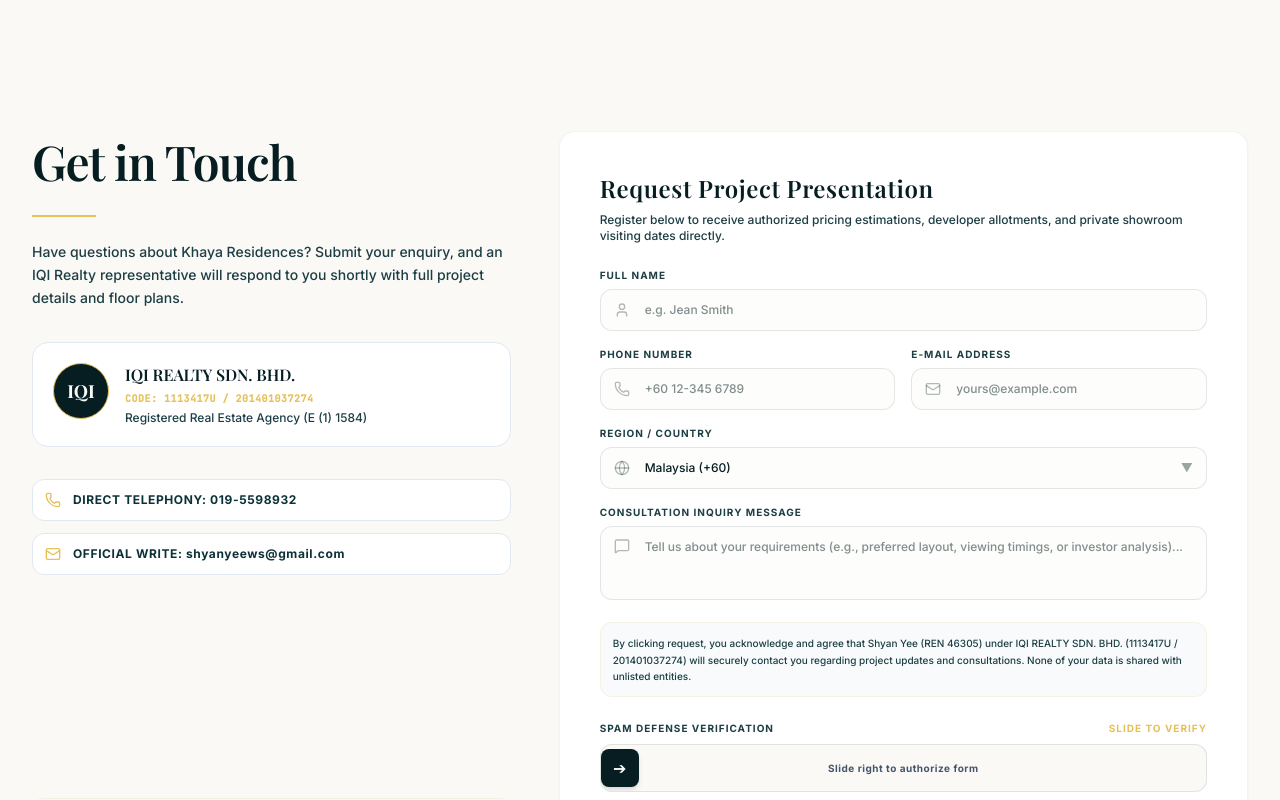
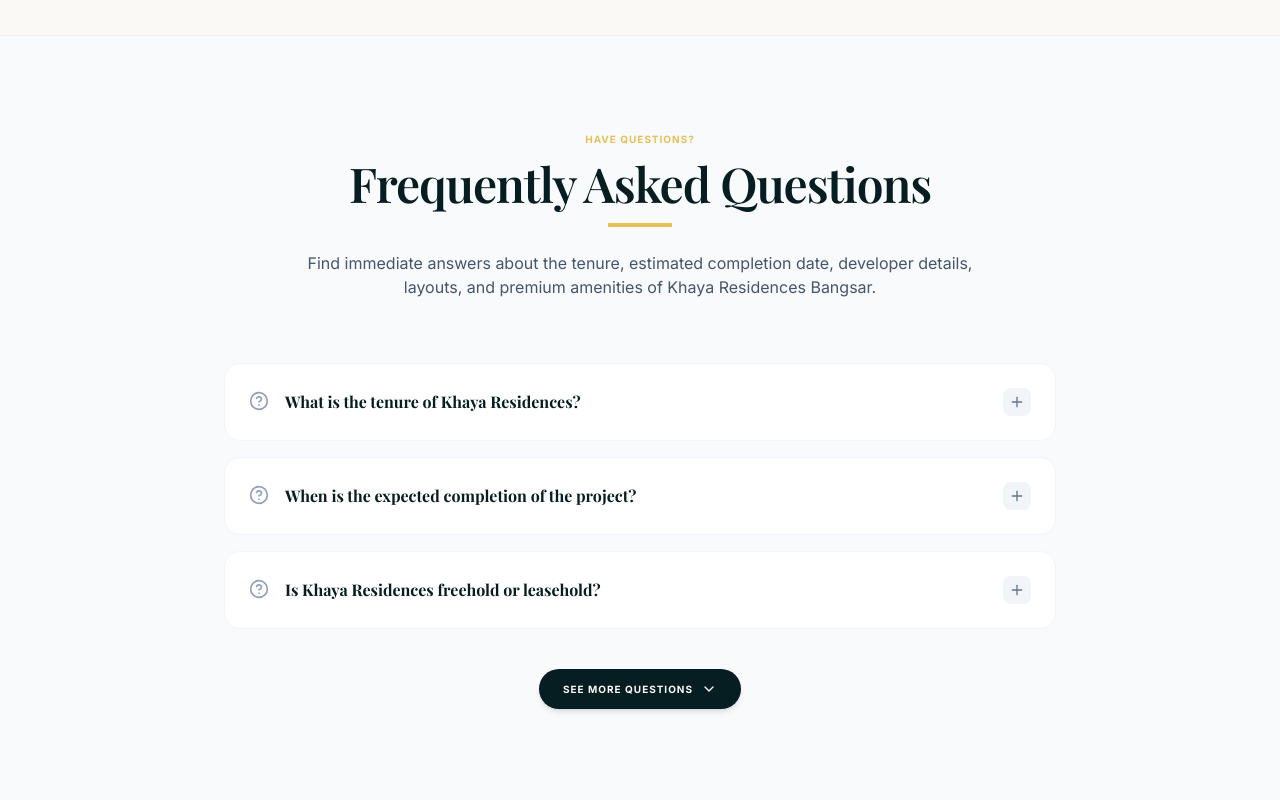
Before and after one commit to saltyfish87/khaya-residences-bangsar, a React (Vite) app: page / in a window 1280 px wide. Shown: the part 9140-9940 px from the top of the page. Built offline with nearby package versions, Linux system fonts and the light colour scheme; a web font is replaced by a local one.

Commit message:
feat: add FAQ section to landing page
Implement FAQsSection component and update project data to provide key information about tenure, completion dates, and ownership to improve user transparency.

```diff
--- a/src/App.tsx
+++ b/src/App.tsx
@@ -28,6 +28,7 @@ import FacilitiesSection from './components/FacilitiesSection';
 import GallerySection from './components/GallerySection';
 import ContactForm from './components/ContactForm';
 import SchemaInjector from './components/SchemaInjector';
+import FAQsSection from './components/FAQsSection';
 import { KEY_FEATURES, FACILITIES } from './data/projectData';
 
 // Cleaned up imports
@@ -445,7 +446,8 @@ export default function App() {
       {/* 9. PORTFOLIO VISUAL GALLERY */}
       <GallerySection />
 
-
+      {/* 10. FREQUENTLY ASKED QUESTIONS */}
+      <FAQsSection />
 
       {/* 12. IMMERSIVE CONTACT CONSULTATION & ENQUIRY REGISTRATION (Honeypot, Captcha Verify, Agent Profiles) */}
       <section id="contact" className="py-20 sm:py-24 bg-brand-bg transition-all">
--- /dev/null
+++ b/src/components/FAQsSection.tsx
@@ -0,0 +1,105 @@
+import { useState } from 'react';
+import { motion, AnimatePresence } from 'motion/react';
+import { FAQS } from '../data/projectData';
+import { HelpCircle, ChevronDown, ChevronUp, Plus, Minus } from 'lucide-react';
+
+export default function FAQsSection() {
+  const [openId, setOpenId] = useState<string | null>(null);
+  const [showAll, setShowAll] = useState(false);
+
+  const toggleFaq = (id: string) => {
+    setOpenId(openId === id ? null : id);
+  };
+
+  const visibleFaqs = showAll ? FAQS : FAQS.slice(0, 3);
+
+  return (
+    <section id="faqs" className="py-20 sm:py-24 bg-slate-50 transition-all border-t border-slate-100">
+      <div className="max-w-4xl mx-auto px-4 sm:px-6 lg:px-8">
+
+        {/* Header Title */}
+        <div className="text-center mb-12 sm:mb-16">
+          <span className="text-[10px] tracking-widest font-extrabold text-brand-gold uppercase block mb-3">
+            HAVE QUESTIONS?
+          </span>
+          <h2 className="font-serif text-3xl sm:text-4xl lg:text-5xl text-slate-900 tracking-tight font-bold mb-4">
+            Frequently Asked Questions
+          </h2>
+          <div className="w-16 h-1 bg-brand-gold mx-auto mb-6" />
+          <p className="text-sm sm:text-base text-slate-600 max-w-2xl mx-auto font-sans">
+            Find immediate answers about the tenure, estimated completion date, developer details, layouts, and premium amenities of Khaya Residences Bangsar.
+          </p>
+        </div>
+
+        {/* FAQs Accordion Grid */}
+        <div className="space-y-4" id="faq-accordion-container">
+          <AnimatePresence initial={false}>
+            {visibleFaqs.map((faq, index) => {
+              const isOpen = openId === faq.id;
+              return (
+                <motion.div
+                  key={faq.id}
+                  initial={{ opacity: 0, y: 15 }}
+                  animate={{ opacity: 1, y: 0 }}
+                  exit={{ opacity: 0, y: -15 }}
+                  transition={{ duration: 0.3, delay: index * 0.05 }}
+                  className={`rounded-2xl border transition-all duration-300 ${
+                    isOpen
+                      ? 'bg-white border-brand-gold/40 shadow-sm'
+                      : 'bg-white border-slate-100 hover:border-brand-gold/30'
+                  }`}
+                  id={`faq-card-${faq.id}`}
+                >
+                  <button
+                    onClick={() => toggleFaq(faq.id)}
+                    className="w-full flex items-center justify-between p-5 sm:p-6 text-left focus:outline-none cursor-pointer group"
+                    aria-expanded={isOpen}
+                    id={`faq-btn-${faq.id}`}
+                  >
+                    <div className="flex items-start space-x-3 sm:space-x-4 pr-4">
+                      <HelpCircle className={`w-5 h-5 shrink-0 mt-0.5 transition-colors ${
+                        isOpen ? 'text-brand-gold' : 'text-slate-400 group-hover:text-brand-gold'
+                      }`} />
+                      <span className="font-serif text-sm sm:text-base text-slate-900 font-bold leading-relaxed">
+                        {faq.question}
+                      </span>
+                    </div>
+                    <div className={`p-1.5 rounded-lg transition-transform duration-300 ${
+                      isOpen ? 'bg-brand-gold/10 text-brand-gold rotate-180' : 'bg-slate-100 text-slate-500 group-hover:bg-brand-gold/10 group-hover:text-brand-gold'
+                    }`}>
+                      {isOpen ? <Minus className="w-4 h-4" /> : <Plus className="w-4 h-4" />}
+                    </div>
+                  </button>
+
+                  {/* Smooth dynamic answer expansion */}
+                  <div
+                    className={`overflow-hidden transition-all duration-300 ease-in-out ${
+                      isOpen ? 'max-h-[300px] opacity-100' : 'max-h-0 opacity-0'
+                    }`}
+                  >
+                    <div className="p-5 sm:p-6 pt-0 border-t border-slate-50 text-xs sm:text-sm text-slate-700 leading-relaxed font-sans font-medium">
+                      {faq.answer}
+                    </div>
+                  </div>
+                </motion.div>
+              );
+            })}
+          </AnimatePresence>
+        </div>
+
+        {/* Load More Trigger Button */}
+        <div className="mt-10 text-center">
+          <button
+            onClick={() => setShowAll(!showAll)}
+            className="inline-flex items-center space-x-2 px-6 py-3 rounded-full bg-slate-900 hover:bg-brand-gold text-white hover:text-slate-900 font-extrabold text-[10px] tracking-widest uppercase transition-all duration-300 shadow-md hover:shadow-lg cursor-pointer"
+            id="faq-toggle-more-btn"
+          >
+            <span>{showAll ? 'Show Fewer Questions' : 'See More Questions'}</span>
+            {showAll ? <ChevronUp className="w-4 h-4" /> : <ChevronDown className="w-4 h-4" />}
+          </button>
+        </div>
+
+      </div>
+    </section>
+  );
+}
--- a/src/data/projectData.ts
+++ b/src/data/projectData.ts
@@ -273,43 +273,53 @@ export const FACILITIES: FacilityItem[] = [
 export const FAQS: FAQItem[] = [
   {
     id: 'faq-1',
-    question: 'What is Khaya Residences Bangsar?',
-    answer: 'Khaya Residences (also known as Khaya Tree Bangsar) is a premium serviced residence development strategically placed along Jalan Bangsar. It features a single 61-storey tower consisting of 795 residential suites and a curated boutique retail podium.'
+    question: 'What is the tenure of Khaya Residences?',
+    answer: 'Khaya Residences is a 99-Year Leasehold serviced residence, offering stable, high-end long-term living built on prime TNB-owned land under a prestigious joint development.'
   },
   {
     id: 'faq-2',
-    question: 'Where is Khaya Residences located?',
-    answer: 'It is highly strategically situated along Jalan Bangsar in Kuala Lumpur, immediately bridging the established municipal triangle of Bangsar, Mid Valley City, and Kuala Lumpur Sentral. It places residents directly within a highly connectivity-focused central transit district.'
+    question: 'When is the expected completion of the project?',
+    answer: 'The estimated completion date for Khaya Residences is Q2 2029, giving buyers ample time for progressive payment and financial planning.'
   },
   {
     id: 'faq-3',
-    question: 'Who is the developer and landowner of the project?',
-    answer: 'The project is developed by the Melati Ehsan Group, an established community builder, on prime private real estate owned by Tenaga Nasional Berhad (TNB).'
+    question: 'Is Khaya Residences freehold or leasehold?',
+    answer: 'It is a 99-Year Leasehold development. It is built in cooperation with Tenaga Nasional Berhad (TNB) as the landowner, ensuring high security, compliance, and institutional-grade planning.'
   },
   {
     id: 'faq-4',
-    question: 'How far is Khaya Residences from the nearest transit hubs?',
-    answer: 'The development lies within comfortable walking distance (approximately 400 meters or 6 minutes walk) from the Abdullah Hukum LRT & KTM Station. This station links directly to KL Eco City and is just 1 LRT stop away from KL Sentral, which is only 2.5km away.'
+    question: 'What is Khaya Residences Bangsar?',
+    answer: 'Khaya Residences (also known as Khaya Tree Residences or Khaya Tree Residence) is a premium, single-block 61-storey serviced apartment development consisting of 795 luxury residential suites and a curated boutique retail podium.'
   },
   {
     id: 'faq-5',
-    question: 'What are the available layout choices and sizes?',
-    answer: 'We offer five meticulously planned layout designations: Type A (1 Bedroom, 630 sqft), Type B (2 Bedroom, 772 sqft), Type C (2+1 Bedroom, 980 sqft), Type D (3 Bedroom, 1,100 sqft), and Type E (3+1 Bedroom, 1,321 sqft).'
+    question: 'Where is Khaya Residences located?',
+    answer: 'It is strategically situated along Jalan Bangsar in Kuala Lumpur, immediately bridging the highly sought-after transit and commercial zones of Bangsar, Mid Valley City, and Kuala Lumpur Sentral.'
   },
   {
     id: 'faq-6',
-    question: 'What amenities are included in selected units?',
-    answer: 'Premium units come exceptionally appointed with high-tier built-in features including customized overhead kitchen cabinets, premium cooker hood & hob, inverter air conditioning units, household refrigerator, and luxury branded bathroom sanitary fittings.'
+    question: 'Who is the developer of the project?',
+    answer: 'The project is developed by the highly reputable Melati Ehsan Group, an established community builder in Malaysia known for deliverable excellence.'
   },
   {
     id: 'faq-7',
-    question: 'Who is this development primarily suitable for?',
-    answer: 'Due to its strategic proximity to elite corporate districts, transportation junctions, and premium lifestyle amenities, the project represents an ideal residential opportunity for upwardly-mobile young professionals, double-income-no-kids (DINK) couples, regional expatriates, and medical tourism buyers seeking convenient urban accessibility.'
+    question: 'How far is Khaya Residences from the nearest transit hubs?',
+    answer: 'The development is located just approximately 400 meters (about a 6-minute walk) from the Abdullah Hukum LRT & KTM Station. It is also just 1 LRT stop away from the major KL Sentral transportation hub.'
   },
   {
     id: 'faq-8',
-    question: 'Are there guarantees regarding rental yields or investments?',
-    answer: 'No. In absolute congruence with transparent ethical advertising and advertising guidelines, all material indicators are provided purely for educational reference. We do not provide, promise, or assure guaranteed appreciating values, guaranteed financial returns, or set rental outcomes. Interested buyers are strongly encouraged to undertake independent market analyses and consult our certified agent representatives.'
+    question: 'What are the available layout choices and sizes?',
+    answer: 'We offer five meticulously planned layouts: Type A (1 Bedroom, 630 sqft), Type B (2 Bedroom, 772 sqft), Type C (2+1 Bedroom, 980 sqft), Type D (3 Bedroom, 1,100 sqft), and Type E (3+1 Bedroom, 1,321 sqft).'
+  },
+  {
+    id: 'faq-9',
+    question: 'What premium fittings are included in selected units?',
+    answer: 'Premium units come exceptionally appointed with high-tier built-in features including customized kitchen cabinets, premium cooker hood and hob, energy-saving inverter air conditioning units, household refrigerator, and luxury branded sanitary fittings.'
+  },
+  {
+    id: 'faq-10',
+    question: 'Who is this development primarily suitable for?',
+    answer: 'It is ideal for young professionals, growing families, corporate executives, and real estate investors looking for high capital appreciation and strong rental demand near major commercial hubs like Mid Valley and KL Sentral.'
   }
 ];
 
```
